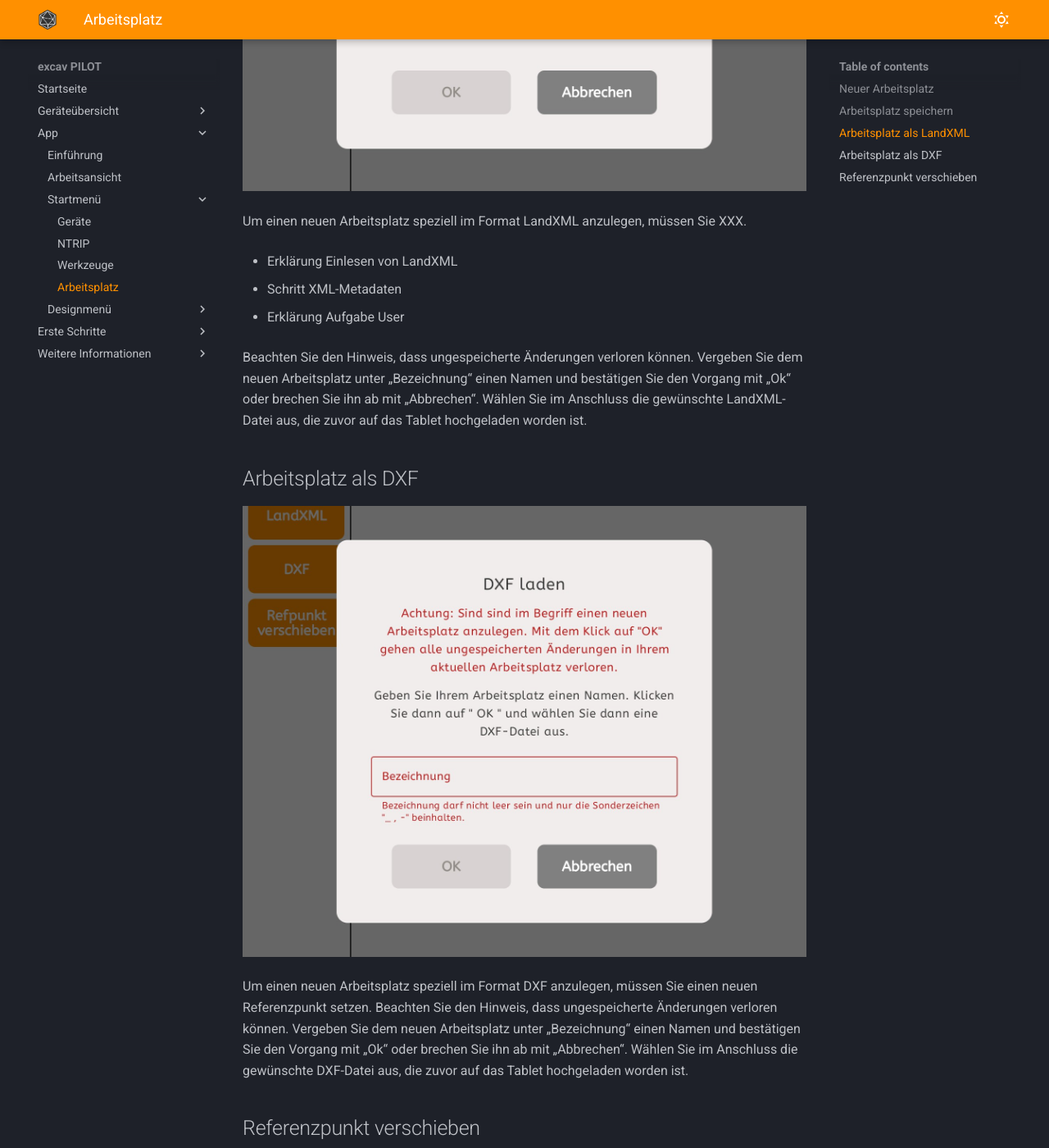
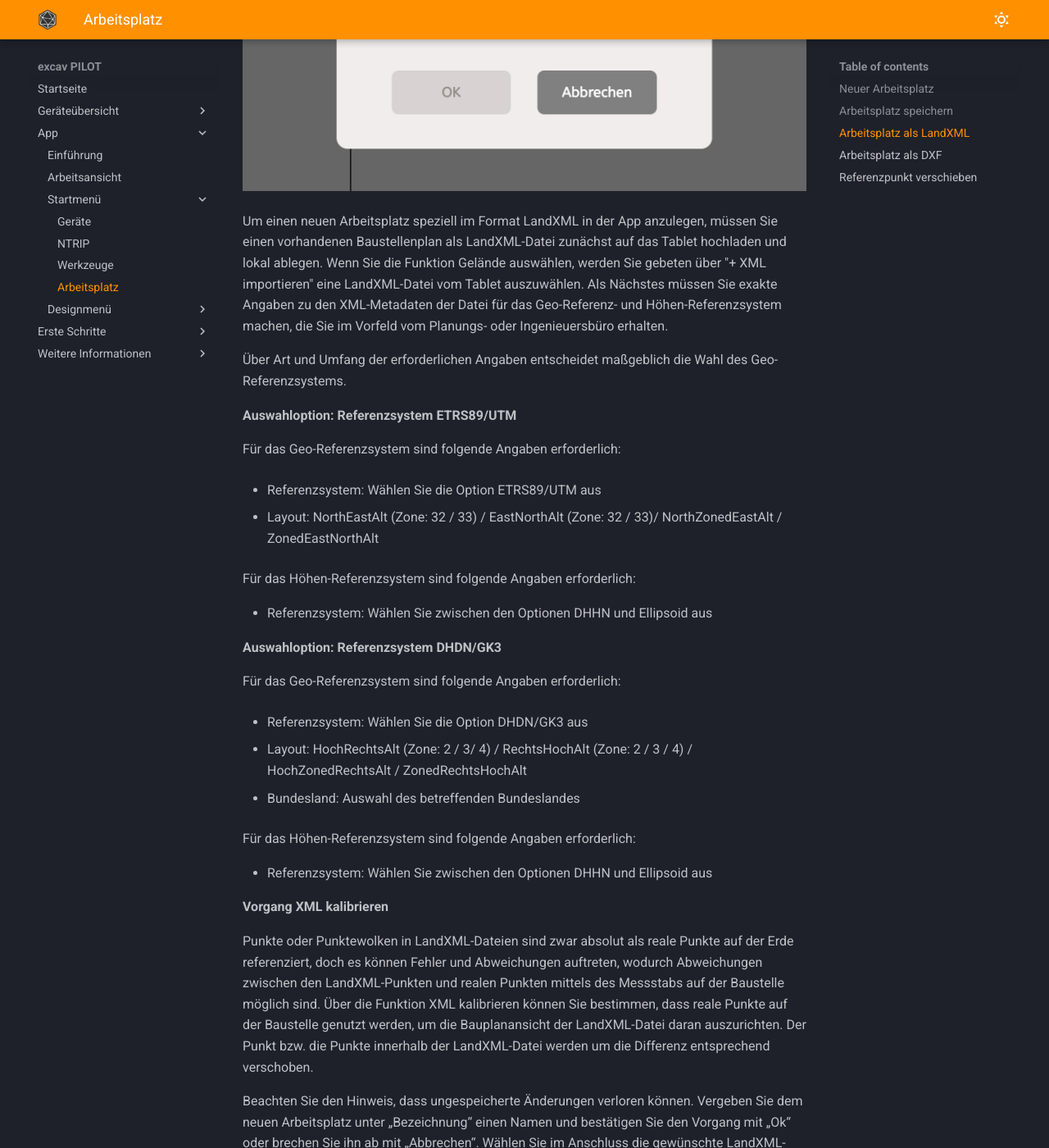
Before and after one commit to tobias-sizmann/mkdocs-excavpilot, an MkDocs documentation site: the page built from docs/Arbeitsplatz/Arbeitsplatz.md, in a window 1280 px wide and 1400 px high, scrolled down 4194 px. Shown: the whole window at 82% size. Built offline with MkDocs 1.6.1 and Material for MkDocs 9.7.7, drawn with Linux system fonts in a browser that asks for light colours.

Commit message:
Bearbeitung ToDo Peter 6

```diff
--- a/docs/Arbeitsplatz/Arbeitsplatz.md
+++ b/docs/Arbeitsplatz/Arbeitsplatz.md
@@ -79,13 +79,44 @@ Bitte beachten Sie, dass Sie alle Änderungen manuell erneut abspeichern müssen
 
 [//]: # (todo: Bei LandXML muss kein RefPunkt gesetzt werden. Bitte hier vollständig auf das Einlesen von LandXML eingehen. Wichtig ist hier vor allem der Schritt "XML-Metadaten". Was muss der User hier machen?)
 
-Um einen neuen Arbeitsplatz speziell im Format LandXML anzulegen, müssen Sie XXX.
+Um einen neuen Arbeitsplatz speziell im Format LandXML in der App anzulegen, müssen Sie einen vorhandenen Baustellenplan als LandXML-Datei zunächst auf das Tablet hochladen und lokal ablegen. Wenn Sie die Funktion Gelände auswählen, werden Sie gebeten über "+ XML importieren" eine LandXML-Datei vom Tablet auszuwählen. Als Nächstes müssen Sie exakte Angaben zu den XML-Metadaten der Datei für das Geo-Referenz- und Höhen-Referenzsystem machen, die Sie im Vorfeld vom Planungs- oder Ingenieuersbüro erhalten.
 
-- Erklärung Einlesen von LandXML
+Über Art und Umfang der erforderlichen Angaben entscheidet maßgeblich die Wahl des Geo-Referenzsystems.
 
-- Schritt XML-Metadaten
 
-- Erklärung Aufgabe User
+**Auswahloption: Referenzsystem ETRS89/UTM**
+
+Für das Geo-Referenzsystem sind folgende Angaben erforderlich:
+
+- Referenzsystem: Wählen Sie die Option ETRS89/UTM aus
+
+- Layout: NorthEastAlt (Zone: 32 / 33) / EastNorthAlt (Zone: 32 / 33)/ NorthZonedEastAlt / ZonedEastNorthAlt
+
+Für das Höhen-Referenzsystem sind folgende Angaben erforderlich:
+
+- Referenzsystem: Wählen Sie zwischen den Optionen DHHN und Ellipsoid aus
+
+
+**Auswahloption: Referenzsystem DHDN/GK3**
+
+Für das Geo-Referenzsystem sind folgende Angaben erforderlich:
+
+- Referenzsystem: Wählen Sie die Option DHDN/GK3 aus
+
+- Layout: HochRechtsAlt (Zone: 2 / 3/ 4) / RechtsHochAlt (Zone: 2 / 3 / 4) / HochZonedRechtsAlt / ZonedRechtsHochAlt
+
+- Bundesland: Auswahl des betreffenden Bundeslandes
+
+Für das Höhen-Referenzsystem sind folgende Angaben erforderlich:
+
+- Referenzsystem: Wählen Sie zwischen den Optionen DHHN und Ellipsoid aus
+
+
+**Vorgang XML kalibrieren**
+
+Punkte oder Punktewolken in LandXML-Dateien sind zwar absolut als reale Punkte auf der Erde referenziert, doch es können Fehler und Abweichungen auftreten, wodurch Abweichungen zwischen den LandXML-Punkten und realen Punkten mittels des Messstabs auf der Baustelle möglich sind. Über die Funktion XML kalibrieren können Sie bestimmen, dass reale Punkte auf der Baustelle genutzt werden, um die Bauplanansicht der LandXML-Datei daran auszurichten. Der Punkt bzw. die Punkte innerhalb der LandXML-Datei werden um die Differenz entsprechend verschoben.
+
+
 
 Beachten Sie den Hinweis, dass ungespeicherte Änderungen verloren können. Vergeben Sie dem neuen Arbeitsplatz unter „Bezeichnung“ einen Namen und bestätigen Sie den Vorgang mit „Ok“ oder brechen Sie ihn ab mit „Abbrechen“. Wählen Sie im Anschluss die gewünschte LandXML-Datei aus, die zuvor auf das Tablet hochgeladen worden ist.
 
```
